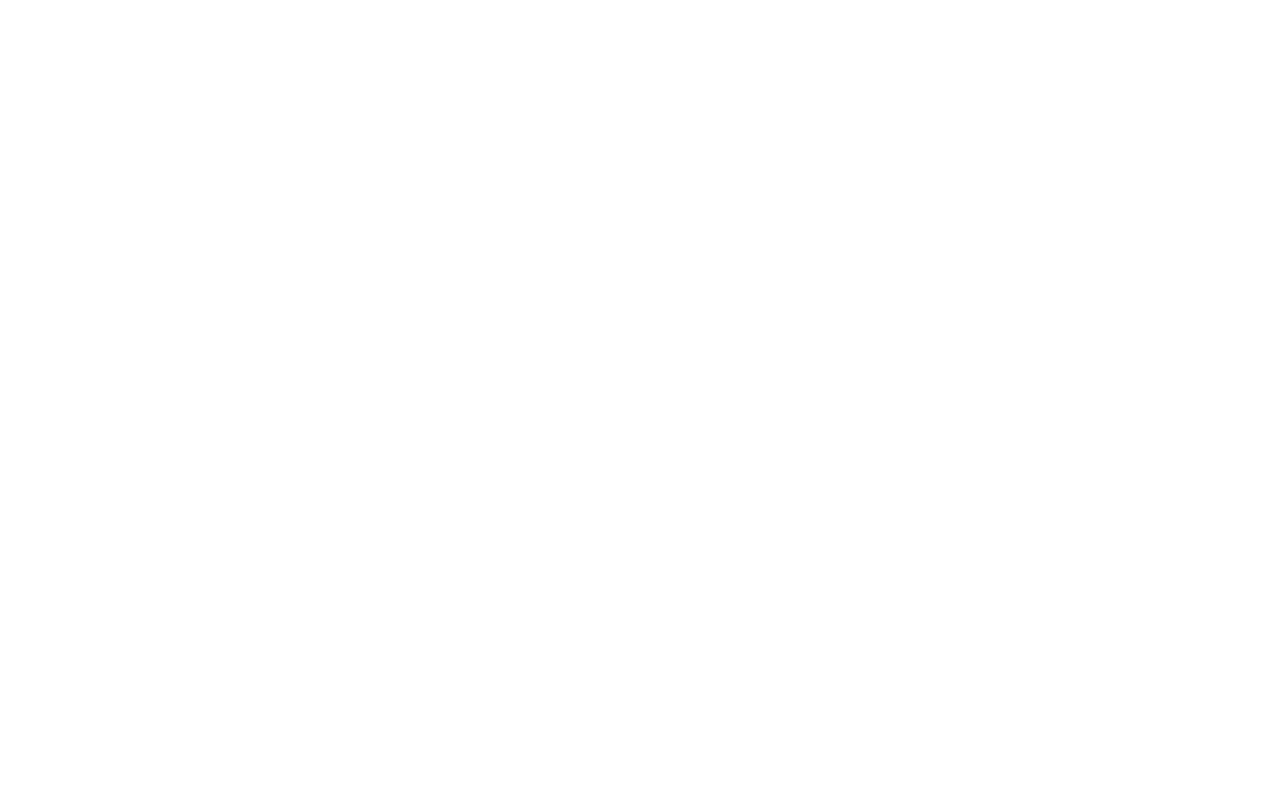
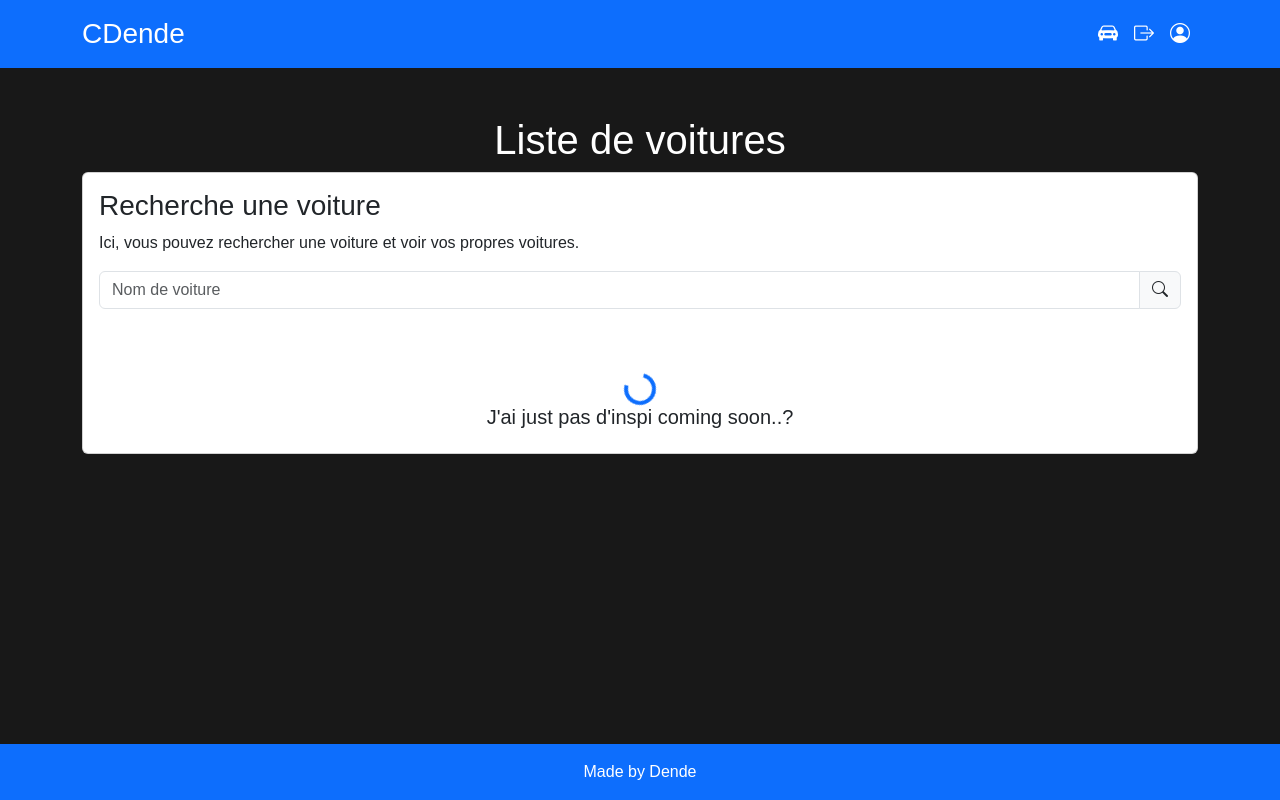
Before and after one commit to Adil-DENDE/Web_CDende, a Vue app: page /cars in a window 1280 px wide. Before the commit this address had no page. Built offline with nearby package versions, Linux system fonts and the light colour scheme.

Commit message:
Update padding, input binding, and UI for login, recover password, and register views

```diff
--- a/src/assets/main.css
+++ b/src/assets/main.css
@@ -1 +1,7 @@
 @import './base.css';
+@import url("https://cdn.jsdelivr.net/npm/bootstrap-icons@1.10.3/font/bootstrap-icons.css");
+
+*{
+    font-family: 'Poppins', sans-serif;
+    color: white;
+}
--- a/src/components/NavigationBar.vue
+++ b/src/components/NavigationBar.vue
@@ -1,26 +1,49 @@
 <template>
-  <main class="bg-primary">
 
+  <div class="bg-primary ">
     <nav class="navbar navbar-expand-lg bg-primary container" data-bs-theme="dark">
       <!-- Navbar content -->
       <div class="container-fluid">
-        <a class="navbar-brand font-monospace fs-3" href="/home">CDende</a>
+        <a class="navbar-brand  fs-3" href="/home">CDende</a>
         <button class="navbar-toggler" type="button" data-bs-toggle="collapse" data-bs-target="#navbarSupportedContent"
           aria-controls="navbarSupportedContent" aria-expanded="false" aria-label="Toggle navigation">
           <span class="navbar-toggler-icon"></span>
         </button>
         <div class="collapse navbar-collapse" id="navbarSupportedContent">
           <!-- HIER ZET IK WAT IN DE NAV ZAL ZIJN  -->
-          <a class="text-white p-1" href="/home"><span class="pi pi-car"> Voitures</span></a>
-          <!-- <a class="text-white p-1 " href=""><span class="pi pi-car"> Voitures</span></a> -->
+          <div v-if="isComputer">
+            <div>
+              <a class="p-2 h5" href="/cars"><i class="bi bi-car-front-fill text-white"></i></a>
+              <a class="p-2 h5" href="/"> <i class="bi bi-box-arrow-right text-white"></i></a>
+              <a class="p-2 h5" href="/"><i class="bi bi-person-circle text-white"></i></a>
+            </div>
+          </div>
+          <div v-if="isMobile">
+            <div>
+              <a class="p-2" href="/cars"><i class="bi bi-car-front-fill text-white ">Voitures</i></a>
+              <a class="p-2" href="/"> <i class="bi bi-box-arrow-right text-white">Se deconnecter</i></a>
+            </div>
+            <div>
+              <a class="p-2" href="/"><i class="bi bi-person-circle text-white">Profil</i></a>
+            </div>
+          </div>
 
         </div>
       </div>
       <!-- Navbar content -->
     </nav>
+  </div>
 
-  </main>
 </template>
 
+
 <script setup>
+const isComputer = window.innerWidth > 768;
+const isMobile = window.innerWidth < 768;
 </script>
+
+<style>
+#navbarSupportedContent {
+  justify-content: flex-end;
+}
+</style>
--- a/src/router/index.js
+++ b/src/router/index.js
@@ -8,6 +8,11 @@ const router = createRouter({
       path: "/home",
       name: "home",
       component: HomeView,
+    },
+    {
+      path: "/cars",
+      name: "cars",
+      component: () => import("../views/CarView.vue"),
     },
     {
       path: "/",
--- a/src/views/Auth/LoginView.vue
+++ b/src/views/Auth/LoginView.vue
@@ -31,15 +31,15 @@
 
 
                     <div class="d-grid gap-2">
-                        <button class="btn btn-light font-monospace border border-light" type="button" @click="auth(email, password)">Se
+                        <button class="btn btn-light  border border-light" type="button" @click="auth(email, password)">Se
                             connecter</button>
                     </div>
 
 
                     <div class="d-flex justify-content-between">
-                        <a class="btn btn-link p-lg-0 font-monospace text-white txtAccount" href="/register">Vous n'avez
+                        <a class="btn btn-link p-lg-0  text-white txtAccount" href="/register">Vous n'avez
                             pas de compte ?</a>
-                        <a class="btn btn-link p-lg-0 font-monospace text-white txtPwd" href="/recover">Mot de passe
+                        <a class="btn btn-link p-lg-0  text-white txtPwd" href="/recover">Mot de passe
                             oublié ?</a>
                     </div>
                 </div>
@@ -103,7 +103,7 @@ function auth(inputEmail, inputPassword) {  // DEZE METHODE MOET IN DE STORE GEI
 .loginTitle {
     text-align: center;
     color: white;
-    font-family: 'Courier New', Courier, monospace;
+
 }
 
 #logoContainer {
--- a/src/views/Auth/RecoverPwdView.vue
+++ b/src/views/Auth/RecoverPwdView.vue
@@ -16,12 +16,12 @@
 
 
         <div class="d-grid gap-2">
-            <button class="btn btn-light  font-monospace" type="button">Stuur</button>
+            <button class="btn btn-light " type="button">Stuur</button>
         </div>
 
 
         <div class="d-flex justify-content-between">
-            <a class="btn btn-link p-lg-0 font-monospace text-white" href="/">J'ai déjà un compte</a>
+            <a class="btn btn-link p-lg-0  text-white" href="/">J'ai déjà un compte</a>
         </div>
 
     </div>
@@ -54,12 +54,8 @@
 .loginTitle {
     text-align: center;
     color: white;
-    font-family: 'Courier New', Courier, monospace;
 }
 
-.form-control {
-    font-family: 'Courier New', Courier, monospace;
-}
 
 .txtInput {
     display: block;
--- a/src/views/Auth/RegisterView.vue
+++ b/src/views/Auth/RegisterView.vue
@@ -39,12 +39,12 @@
 
 
                 <div class="d-grid gap-2">
-                    <button class="btn btn-light font-monospace" type="button" @click="register">S'inscrire</button>
+                    <button class="btn btn-light " type="button" @click="register">S'inscrire</button>
                 </div>
 
                 <div class="d-flex justify-content-between">
-                    <a class="btn btn-link p-lg-0 font-monospace text-light" href="/">J'ai déjà un compte</a>
-                    <a class="btn btn-link p-lg-0 font-monospace text-light" href="/recover">Mot de passe oublié ?</a>
+                    <a class="btn btn-link p-lg-0  text-light" href="/">J'ai déjà un compte</a>
+                    <a class="btn btn-link p-lg-0  text-light" href="/recover">Mot de passe oublié ?</a>
                 </div>
 
             </div>
@@ -107,12 +107,10 @@ function register(/*naam, email, password, passwordrepeat*/) {
 .loginTitle {
     text-align: center;
     color: white;
-    font-family: 'Courier New', Courier, monospace;
+
 }
 
-.form-control {
-    font-family: 'Courier New', Courier, monospace;
-}
+
 
 .txtInput {
     display: block;
--- /dev/null
+++ b/src/views/CarView.vue
@@ -0,0 +1,60 @@
+<script setup lang="ts">
+import NavigationBar from '@/components/NavigationBar.vue';
+import FooterBar from '@/components/FooterBar.vue';
+</script>
+
+<template>
+    <main style="background-color: #181818;">
+
+        <!-- Nav component -->
+        <NavigationBar />
+        <!-- Nav component -->
+
+        <!-- Later kan ik een component hier zetten -->
+        <div class="container pageContainer">
+            <h1 class="text-white text-center pt-5 ">Liste de voitures</h1>
+            <div class="card">
+                <div class="card-body">
+                    <h3 class="card-title h3">Recherche une voiture</h3>
+
+
+                    <p class="card-text text-dark">Ici, vous pouvez rechercher une voiture et voir vos propres voitures.
+                    </p>
+
+                    <div class="input-group mb-3">
+
+                        <input type="text" class="form-control" placeholder="Nom de voiture" aria-label="Username"
+                            aria-describedby="basic-addon1">
+                        <span class="input-group-text" id="basic-addon1"><i class="bi bi-search text-dark"></i></span>
+                    </div>
+
+                    <div class="d-flex justify-content-center">
+                        <div class="spinner-border mt-5 text-primary " role="status">
+                            <span class="visually-hidden">Loading...</span>
+                        </div>
+                    </div>
+
+                    <h5 class="text-center text-dark">J'ai just pas d'inspi coming soon..?</h5>
+                </div>
+            </div>
+        </div>
+        <!-- Later kan ik een component hier zetten -->
+
+        <!-- Footer component -->
+        <FooterBar />
+        <!-- Footer component -->
+    </main>
+</template>
+
+<style scoped>
+main {
+    height: 100vh;
+    display: flex;
+    flex-direction: column;
+    justify-content: space-between;
+}
+
+.pageContainer {
+    height: 100%;
+}
+</style>
--- a/src/views/HomeView.vue
+++ b/src/views/HomeView.vue
@@ -1,22 +1,24 @@
 <template>
-  <!-- Nav Component -->
-  <NavigationBar />
-  <!-- Nav Component -->
+  <main style="background-color: #181818;">
+    <!-- Nav component -->
+    <NavigationBar />
+    <!-- Nav component -->
 
-  <main style="background-color: #181818;">
+    <!-- Later kan ik een component hier zetten -->
     <div class="container pageContainer">
       <div class="d-flex justify-content-center">
-        <div class="spinner-border mt-5 bg-white" role="status">
+        <div class="spinner-border mt-5 text-primary" role="status">
           <span class="visually-hidden">Loading...</span>
         </div>
       </div>
       <h5 class="text-center text-white">J'ai just pas d'inspi coming soon..?</h5>
     </div>
+    <!-- Later kan ik een component hier zetten -->
+
+    <!-- Footer component -->
+    <FooterBar />
+    <!-- Footer component -->
   </main>
-
-  <!-- Footer Component -->
-  <FooterBar />
-  <!-- Footer Component -->
 </template>
 
 <script setup>
@@ -25,8 +27,15 @@ import FooterBar from '@/components/FooterBar.vue';
 </script>
 
 <style scoped>
-.pageContainer {
+main {
   height: 100vh;
+  display: flex;
+  flex-direction: column;
+  justify-content: space-between;
+}
 
+.pageContainer{
+  height: 100%;
 }
+
 </style>
```
